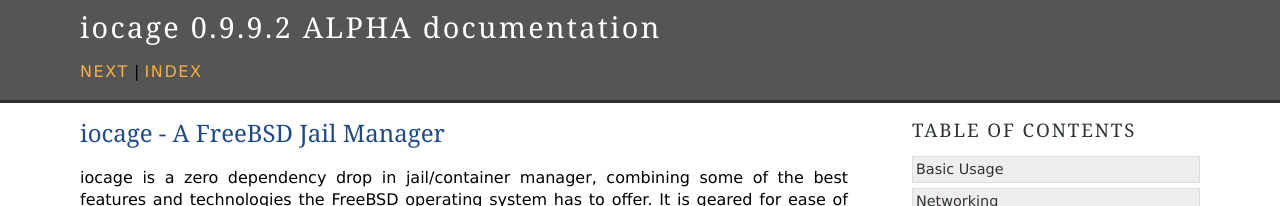
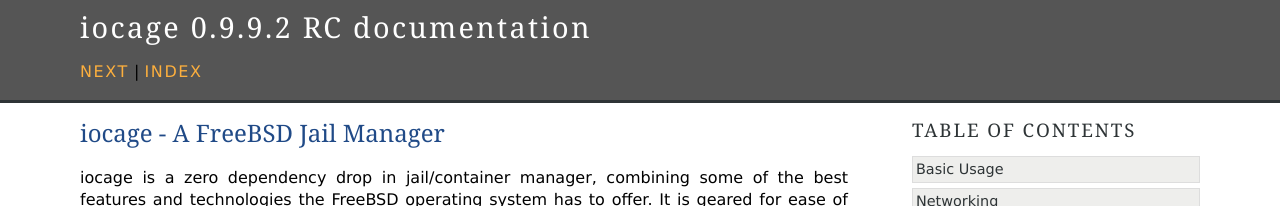
Before and after one commit to iocage/iocage, a Sphinx documentation site: the page built from doc/source/index.rst, in a window 1280 px wide. Shown: the top 206 px of the page. Built offline with Sphinx 7.4.7, drawn with Linux system fonts in a browser that asks for light colours.

Commit message:
Bump to 0.9.9.2 RC

```diff
--- a/doc/source/conf.py
+++ b/doc/source/conf.py
@@ -58,9 +58,9 @@
 # built documents.
 #
 # The short X.Y version.
-version = u'0.9.9.2a'
+version = u'0.9.9.2rc'
 # The full version, including alpha/beta/rc tags.
-release = u'0.9.9.2 ALPHA'
+release = u'0.9.9.2 RC'
 
 # The language for content autogenerated by Sphinx. Refer to documentation
 # for a list of supported languages.
@@ -136,7 +136,7 @@
 # The name for this set of Sphinx documents.
 # "<project> v<release> documentation" by default.
 #
-# html_title = u'iocage v0.9.9.2 ALPHA'
+# html_title = u'iocage v0.9.9.2 RC'
 
 # A shorter title for the navigation bar.  Default is the same as html_title.
 #
--- a/setup.py
+++ b/setup.py
@@ -38,7 +38,7 @@
     exit("Only Python 3.6 and higher is supported.")
 
 setup(name='iocage',
-      version='0.9.9.2a',
+      version='0.9.9.2rc',
       description='A jail manager that uses ZFS.',
       author='iocage Contributors',
       author_email='https://groups.google.com/forum/#!forum/iocage',
```
Also changed, not shown: 1 other file.
